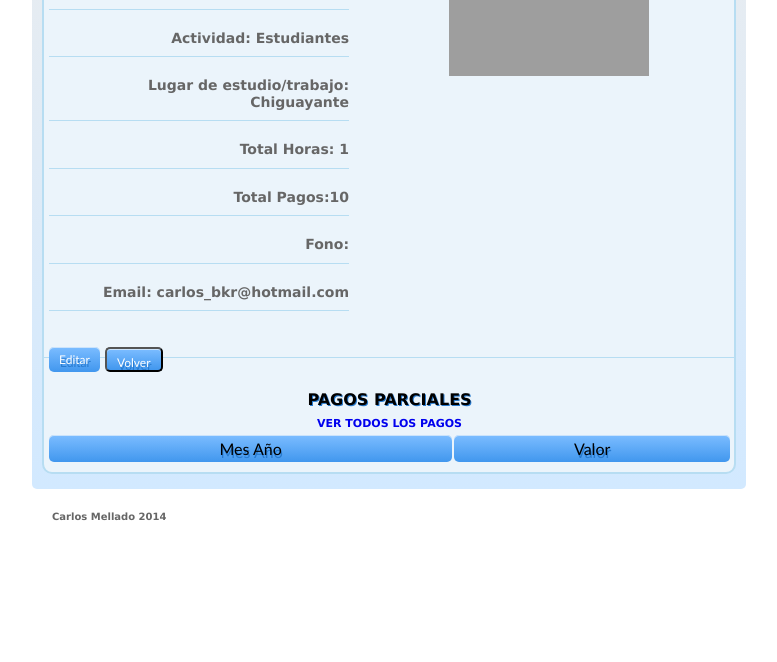
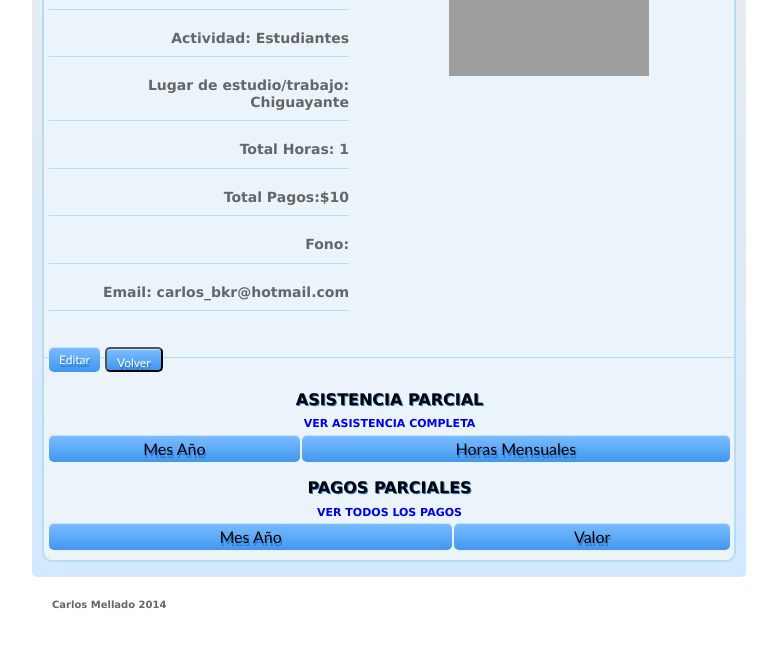
Before and after one commit to melladocarlos/ficheroshk, a Rails app: page /fichas/1 in a window 1280 px wide. Shown: the part 245-907 px from the top of the page, without its empty margins (68-845 px from the left). Before the commit the page ends 766 px from the top, so only its background shows below. Run offline with Rails 7, Linux system fonts and the light colour scheme; data comes from the database, SQL or seed files in the repository; tables that the repository leaves empty hold one stand-in row (values such as "Sample post"); lists and menus that the app fills with data are empty; style sheets or scripts are compiled from the project's sources; parts of the project's set-up code (start-up, migrations or seed data) failed here and were passed over; some libraries are stand-ins or nearby versions; grey boxes are pictures that could not be loaded.

Commit message:
changed ficheros/show

```diff
--- a/app/views/fichas/show.html.erb
+++ b/app/views/fichas/show.html.erb
@@ -9,27 +9,30 @@
 <p >ID: <%=@ficha.id.to_i%></p>
 <p>Rut: <%=  @ficha.rut %></p>
  <p >Tipo: <%=
- @cargo.nombre;
-%></p>
+if @cargo.nil? ;  'Sin Información';
+else @cargo.nombre;
+end  %></p>
 
 <p> Fecha de Nacimiento: <%=  @ficha.fechanacimiento.to_formatted_s(:rfc822)      %></p>
 <p >Actividad: <%=
- @actividad.nombre;
-%></p>
+if @actividad.nil? ;  'Sin Información';
+else @actividad.nombre;
+end  %></p>
 
 
 
 <p >Lugar de estudio/trabajo: <%=
- @local.nombre;
-%></p>
+if @local.nil? ;  'Sin Información';
+else @local.nombre;
+end  %></p>
 
-<p >Total Horas: <%=   @asistencias.sum(:horas)%></p>
+<p >Total Horas: <%=number_to_currency(   @asistencias.sum(:horas), :unit => "", :delimiter => ".", :precision=> 0)%></p>
 
 
-<p>Total Pagos:<%= @pagos.sum(:valor) %></p>
+<p>Total Pagos:<%= number_to_currency(@pagos.sum(:valor), :unit => "$", :delimiter => ".", :precision=> 0) %></p>
 
 
-<p >Fono: <%=@ficha.fono%></p>
+<p >Fono: <%=number_to_phone(@ficha.fono)%></p>
 <p >Email: <%=@ficha.email%></p>
 
 </div>
@@ -39,8 +42,33 @@
 
 
 
+  <table id="tableConten">
 
 
+
+
+  <td ><h1>ASISTENCIA PARCIAL </h1>
+
+
+ <%= link_to 'VER ASISTENCIA COMPLETA ', asistencia_path(@ficha)%>
+
+
+
+<table id="tableConten">
+
+  <th id = "botonCeleste" ><%=  "Mes Año" %></th>
+  <th id = "botonCeleste" ><%=  "Horas Mensuales" %></th>
+
+
+  <% for asistencia in @asistenciaParcial %>
+  <tr >
+  <td><%= Time.zone.parse(asistencia.ordered_fecha).strftime("%Y" " %B") %></td>
+  <td><%= number_to_currency(asistencia.total_horas, :unit => "", :delimiter => ".", :precision=> 0) %></td>
+
+  </tr>
+  <% end %>
+</table>
+</table>
 
 
 
@@ -53,8 +81,8 @@
 
   <% for pago in @pagoParcial %>
   <tr >
-  <td><%= pago.ordered_fecha %></td>
-  <td><%= pago.total_horas%></td>
+  <td><%= Time.zone.parse(pago.ordered_fecha).strftime("%Y" " %B") %></td>
+  <td><%= number_to_currency(pago.total_horas, :unit => "$", :delimiter => ".", :precision=> 0) %></td>
 
   </tr>
   <% end %>
```
